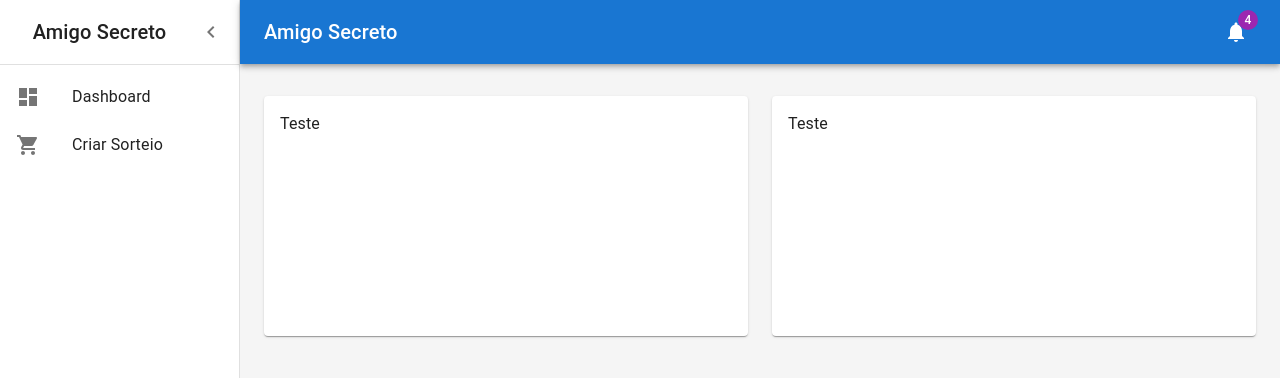
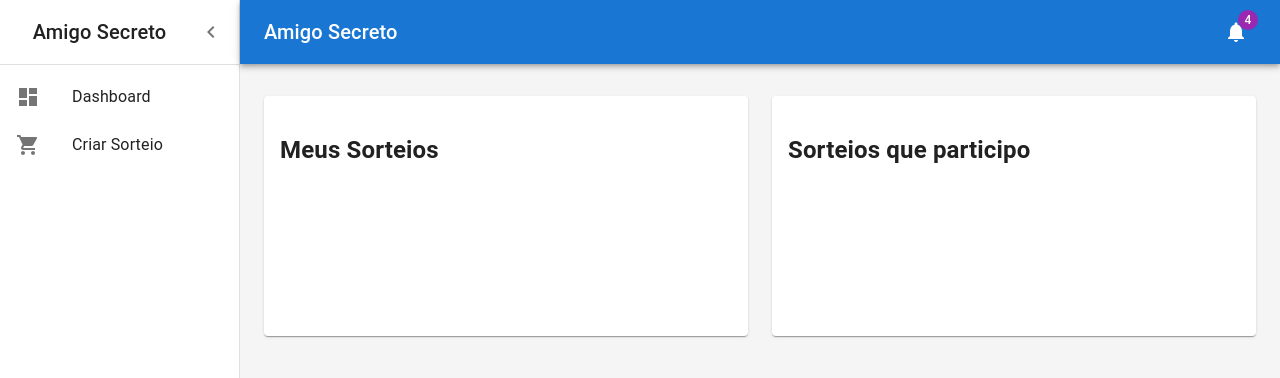
Before and after one commit to JoaoGontijo/amigo-secreto, a React (Create React App) app: page / in a window 1280 px wide. Shown: the top 378 px of the page. Built offline with nearby package versions, Linux system fonts and the light colour scheme.

Commit message:
Update copy

```diff
--- a/src/Components/Dashboard.js
+++ b/src/Components/Dashboard.js
@@ -161,7 +161,7 @@ function DashboardContent() {
                     height: 240,
                   }}
                 >
-                  <span>Teste</span>
+                  <h2>Meus Sorteios</h2>
                 </Paper>
               </Grid>
 
@@ -173,7 +173,7 @@ function DashboardContent() {
                     height: 240,
                   }}
                 >
-                  <span>Teste</span>
+                  <h2>Sorteios que participo</h2>
                 </Paper>
               </Grid>
             </Grid>
```
